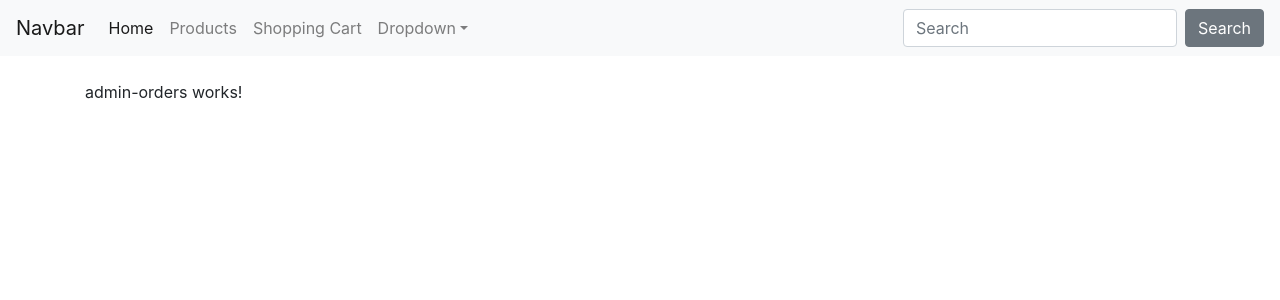
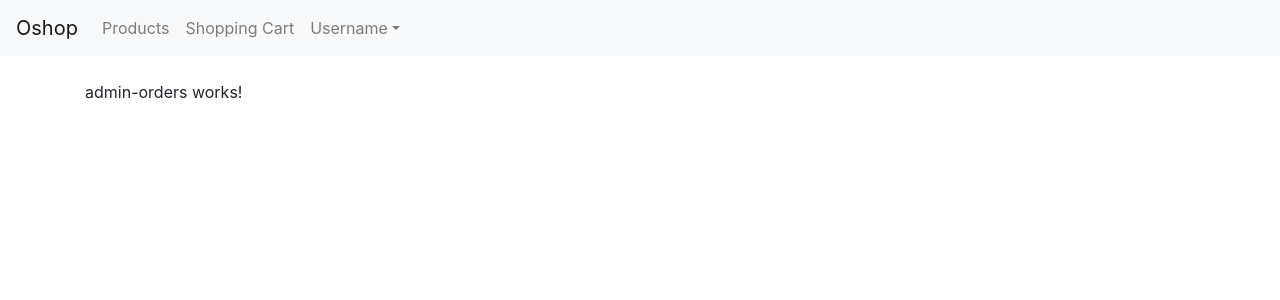
Before and after one commit to abdul-irshad/oshop, an Angular app: page /admin/orders in a window 1280 px wide. Shown: the top 300 px of the page. Built offline with nearby package versions, Linux system fonts and the light colour scheme.

Commit message:
Fix minnor issue with dropdown menu and my order link

```diff
--- a/src/app/app.module.ts
+++ b/src/app/app.module.ts
@@ -21,6 +21,7 @@
 {path:'shopping-cart',component: ShoppingCartComponent},
 {path:'check-out',component:CheckOutComponent},
 {path:'order-success',component:OrderSuccessComponent},
+{path:'my-orders',component:MyOrdersComponent},
 {path:'login',component:LoginComponent},
 {path:'admin/products',component:AdminProductsComponent},
 {path:'admin/orders',component:AdminOrdersComponent}
--- a/src/app/navbar/navbar.component.css
+++ b/src/app/navbar/navbar.component.css
@@ -0,0 +1,3 @@
+.dropdown-toggle{
+    cursor: pointer;
+}
--- a/src/app/navbar/navbar.component.html
+++ b/src/app/navbar/navbar.component.html
@@ -1,15 +1,13 @@
 
 <nav class="navbar navbar-expand-md navbar-light bg-light fixed-top">
-    <a class="navbar-brand" href="#">Navbar</a>
+    <a class="navbar-brand" routerLink="/">Oshop</a>
     <button class="navbar-toggler" type="button" data-toggle="collapse" data-target="#navbarsExampleDefault" aria-controls="navbarsExampleDefault" aria-expanded="false" aria-label="Toggle navigation">
       <span class="navbar-toggler-icon"></span>
     </button>
 
     <div class="collapse navbar-collapse" id="navbarsExampleDefault">
       <ul class="navbar-nav mr-auto">
-        <li class="nav-item active">
-          <a class="nav-link" routerLink="/">Home <span class="sr-only">(current)</span></a>
-        </li>
+
         <li class="nav-item">
           <a class="nav-link" routerLink="/products">Products</a>
         </li>
@@ -17,17 +15,15 @@
           <a class="nav-link" routerLink="/shopping-cart">Shopping Cart</a>
         </li>
         <li ngbDropdown  class="nav-item dropdown">
-          <a ngbDropdownToggle class="nav-link dropdown-toggle" href="#" id="dropdown01" data-toggle="dropdown" aria-haspopup="true" aria-expanded="false">Dropdown</a>
+          <a ngbDropdownToggle class="nav-link dropdown-toggle"  id="dropdown01" data-toggle="dropdown" aria-haspopup="true" aria-expanded="false">Username</a>
           <div ngbDropdownMenu  class="dropdown-menu" aria-labelledby="dropdown01">
-            <a class="dropdown-item" href="#">Action</a>
-            <a class="dropdown-item" href="#">Another action</a>
-            <a class="dropdown-item" href="#">Something else here</a>
+            <a class="dropdown-item" routerLink="/my-orders">My Orders</a>
+            <a class="dropdown-item" routerLink="/admin/products">Manage Products</a>
+            <a class="dropdown-item" routerLink="/admin/orders">Manage Orders</a>
+            <a class="dropdown-item" >Log out!</a>
           </div>
         </li>
       </ul>
-      <form class="form-inline my-2 my-lg-0">
-        <input class="form-control mr-sm-2" type="text" placeholder="Search" aria-label="Search">
-        <button class="btn btn-secondary my-2 my-sm-0" type="submit">Search</button>
-      </form>
+
     </div>
   </nav>
```
